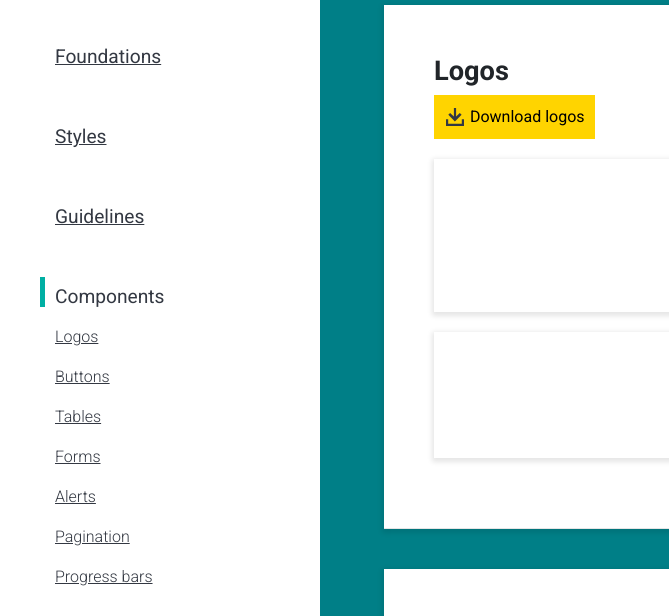
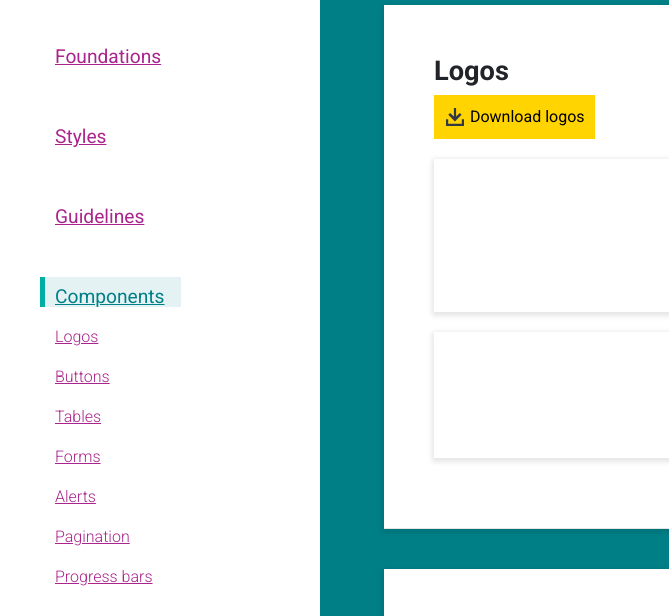
Before and after one commit to yminiawi/broxbourne-design-system, a website: page app/components.html in a window 1280 px wide. Shown: the part 109-725 px from the top of the page, 0-669 px from the left. Drawn offline with nearby package versions, Linux system fonts and the light colour scheme; files that its build step writes are made by us from their sources.

Commit message:
active states for navigation modified

```diff
--- a/app/styles/main.scss
+++ b/app/styles/main.scss
@@ -274,7 +274,9 @@ a, .a { color: $p-colour-3; font-weight: 500; text-decoration: underline; }
 a:visited, .a:visited { color: $p-colour-1; }
 a:hover, .a:hover { background-color: rgba($p-colour-1, .1); }
 //a:active, .a:active { }
-a:focus, .a:focus { background-color: $form-active-border; outline: 3px solid $form-active-border; }
+a:focus, .a:focus {
+  background-color: $t-colour-2;
+  outline: 3px solid $t-colour-2; }
 ul { list-style: none; /* Remove default bullets */ }
   ul li::before {
     content: "\2022";  /* Add content: \2022 is the CSS Code/unicode for a bullet */
@@ -452,10 +454,10 @@ blockquote span{
   list-style-type: none;
   overflow: hidden;
 }
-  .navigation h3 { color: $dark-grey; }
+  .navigation h3 { color: $p-colour-3; }
   .navigation li { padding: 5px; }
     .navigation li a {
-      color: $dark-grey;
+      color: $p-colour-3;
       font-weight: 300;
       padding-left: 10px;
       height: 30px;
@@ -465,10 +467,9 @@ blockquote span{
 
     .navigation li .primary-nav-active,
     .navigation li a:hover {
-      color: $secondary-teal;
-      background: none;
+      color: $p-colour-1;
+      background: rgba($p-colour-1, 0.1);
       outline: 0;
-      text-decoration: none;
       border-left: 5px solid $secondary-teal;
       margin-left: -5px;
       padding-left: 10px;
@@ -476,6 +477,7 @@ blockquote span{
       transition: border 0.15s ease-in;
     }
 
+    .navigation .primary-nav-active h3 { color: $p-colour-1; }
     .navigation li.nav-item { display: flex; }
 
 .nav-item a,
@@ -752,7 +754,7 @@ button:focus,
     }
 
     .multiple-choice [type=radio]:focus + label::before {
-      box-shadow: 0 0 0 4px $form-active-border;
+      box-shadow: 0 0 0 4px $t-colour-2;
     }
 
     .multiple-choice input:checked + label::after {
```
